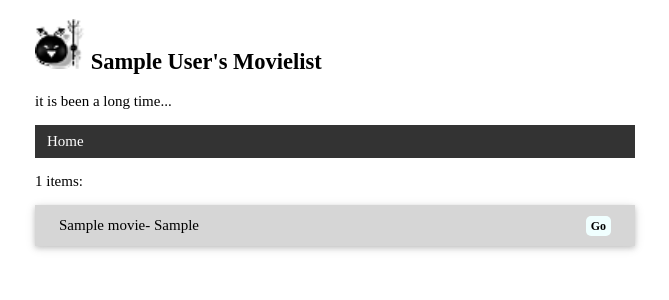
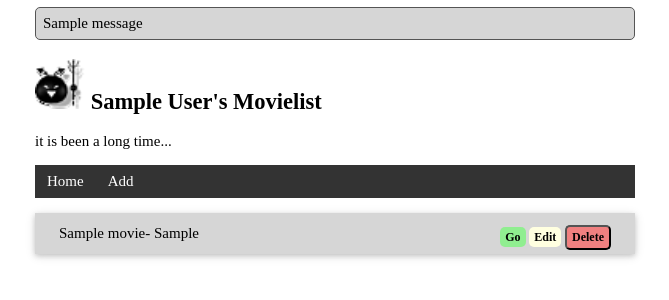
Before and after one commit to r1cardohj/vi_list, a Flask app: page / in a window 1280 px wide. Shown: the top 300 px of the page, without its empty margins (305-974 px from the left). Run offline with Flask 3, Linux system fonts and the light colour scheme; tables that the repository leaves empty hold one stand-in row (values such as "Sample post"); one stand-in notice (Sample message) is shown.

Commit message:
add curd in movie

```diff
--- a/app.py
+++ b/app.py
@@ -2,7 +2,7 @@ import os
 import sys
 import click
 
-from flask import Flask,render_template
+from flask import Flask,render_template,request,redirect,flash,url_for
 from flask_sqlalchemy import SQLAlchemy
 
 #预处理 判断os
@@ -14,7 +14,8 @@ else:
 
 #实例化app和dp配置
 app = Flask(__name__)
-app.config['SQLALCHEMY_DATABASE_URI'] = prefix + os.path.join(app.root_path, 'data_db')
+app.config['SECRET_KEY'] = 'dev'
+app.config['SQLALCHEMY_DATABASE_URI'] = prefix + os.path.join(app.root_path, 'data.db')
 app.config['SQLALCHEMY_TRACK_MODIFICATIONS'] = False
 db = SQLAlchemy(app)
 
@@ -32,10 +33,10 @@ class Movie(db.Model):
 
 @app.cli.command()
 def forge():
-    """insert init db record
-    """
+    """Generate fake data."""
     db.create_all()
 
+    # 全局的两个变量移动到这个函数内
     name = 'hj'
     movies = [
         {'title': 'My Neighbor Totoro', 'year': '1988'},
@@ -49,13 +50,15 @@ def forge():
         {'title': 'WALL-E', 'year': '2008'},
         {'title': 'The Pork of Music', 'year': '2012'},
     ]
+
     user = User(name=name)
     db.session.add(user)
     for m in movies:
         movie = Movie(title=m['title'], year=m['year'])
-        db.session.add()
+        db.session.add(movie)
+
     db.session.commit()
-    click.echo('Done')
+    click.echo('Done.')
 
 
 @app.context_processor
@@ -75,7 +78,57 @@ def index():
     movies = Movie.query.all()
     return render_template('index.html',user = user,movies = movies)
 
+
 @app.errorhandler(404)
 def page_not_found(e):
     user = User.query.first()
     return render_template('404.html',user=user),404
+
+
+@app.route('/add',methods = ['GET','POST'])
+def add_movie_item():
+    """add page
+
+    """
+    if request.method == 'POST':
+        title = request.form.get('title')
+        year = request.form.get('year')
+        if not title or not year or len(year) > 4 or len(title) > 60:
+            flash('非法输入')
+            return redirect(url_for('index'))
+        movie = Movie(title = title,year = year)
+        db.session.add(movie)
+        db.session.commit()
+        flash('success!')
+        return redirect(url_for('index'))
+
+    return render_template('add_item.html')
+
+@app.route('/movie/edit/<int:movie_id>',methods = ['GET','POST'])
+def edit(movie_id):
+    movie = Movie.query.get_or_404(movie_id)
+
+    if request.method == 'POST':
+        title = request.form['title']
+        year = request.form['year']
+
+        if not title or not year or len(title) > 60 or len(year) > 4:
+            flash('非法输入')
+            return redirect(url_for('edit',movie_id = movie_id))
+
+        movie.title = title
+        movie.year = year
+        db.session.commit()
+        flash('updated succeefully!')
+        return redirect(url_for('index'))
+
+    return render_template('edit.html',movie = movie)
+
+
+@app.route('/movie/delete/<int:movie_id>', methods = ['POST'])
+def del_movie(movie_id):
+    movie = Movie.query.get_or_404(movie_id)
+    db.session.delete(movie)
+    db.session.commit()
+    flash('del successfully!')
+    return redirect(url_for('index'))  # 重定向回主页
--- a/static/style.css
+++ b/static/style.css
@@ -54,7 +54,71 @@ nav li a:hover {
     font-weight: bold;
     color: black;
     text-decoration: none;
-    background-color: azure;
+    background-color: lightgreen;
     border-radius: 5px;
     padding: 3px 5px;
 }
+.editbtn {
+    font-size: 12px;
+    font-weight: bold;
+    color: black;
+    text-decoration: none;
+    background-color:lightyellow;
+    border-radius: 5px;
+    padding: 3px 5px;
+}
+.delbtn {
+    font-size: 12px;
+    font-weight: bold;
+    color: black;
+    text-decoration: none;
+    background-color:lightcoral;
+    border-radius: 5px;
+    padding: 3px 5px;
+}
+
+input[type=submit] {
+    font-family: inherit;
+}
+
+input[type=text] {
+    border: 1px solid #ddd;
+}
+
+input[name=year] {
+    width: 50px;
+}
+
+.btn {
+    font-size: 12px;
+    padding: 3px 5px;
+    text-decoration: none;
+    cursor: pointer;
+    background-color: white;
+    color: black;
+    border: 1px solid #555555;
+    border-radius: 5px;
+}
+
+.btn:hover {
+    text-decoration: none;
+    background-color: black;
+    color: white;
+    border: 1px solid black;
+}
+.add_form {
+    margin: 0 auto;
+}
+.alert {
+    position: relative;
+    padding: 7px;
+    margin: 7px 0;
+    border: 1px solid transparent;
+    color:black;
+    background-color:rgba(0, 0, 0, 0.16);
+    border-color:#555555;
+    border-radius: 5px;
+}
+.inline-form {
+    display: inline;
+}
--- a/templates/base.html
+++ b/templates/base.html
@@ -10,6 +10,9 @@
     {% endblock %}
 </head>
 <body>
+    {% for message in get_flashed_messages() %}
+        <div class="alert">{{ message }}</div>
+    {% endfor %}
     <h2>
         <img alt="Avatar" class="avatar" src="{{ url_for('static', filename='img/demon.gif') }}">
         {{ user.name }}'s Movielist
@@ -18,6 +21,7 @@
     <nav>
         <ul>
             <li><a href="{{ url_for('index') }}">Home</a></li>
+            <li><a href="{{ url_for('add_movie_item')}}">Add</a></li>
         </ul>
     </nav>
 
--- a/templates/index.html
+++ b/templates/index.html
@@ -1,12 +1,16 @@
 {% extends 'base.html' %}
 
 {% block content %}
-    <p>{{ movies|length }} items:</p>
+    <!--<p>{{ movies|length }} items:</p>-->
     <ul class = 'movie-list'>
         {% for movie in movies %}
         <li>{{ movie.title }}- {{ movie.year }}
             <span class="float-right">
                 <a class='aqyi' href="https://so.iqiyi.com/so/q_{{ movie.title }}" target="_blank" title="Find this movie on Aqyi">Go</a>
+                <a class="editbtn" href="{{ url_for('edit', movie_id=movie.id) }}">Edit</a>
+                <form class="inline-form" method="post" action="{{ url_for('del_movie', movie_id=movie.id) }}">
+                    <input class="delbtn" type="submit" name="delete" value="Delete" onclick="return confirm('Are you sure?')">
+                </form>
             </span>
         </li>
         {% endfor %}
```
Also changed, not shown: templates/add_item.html (added, +9 -0 lines), templates/edit.html (added, +10 -0 lines), 1 other file.
